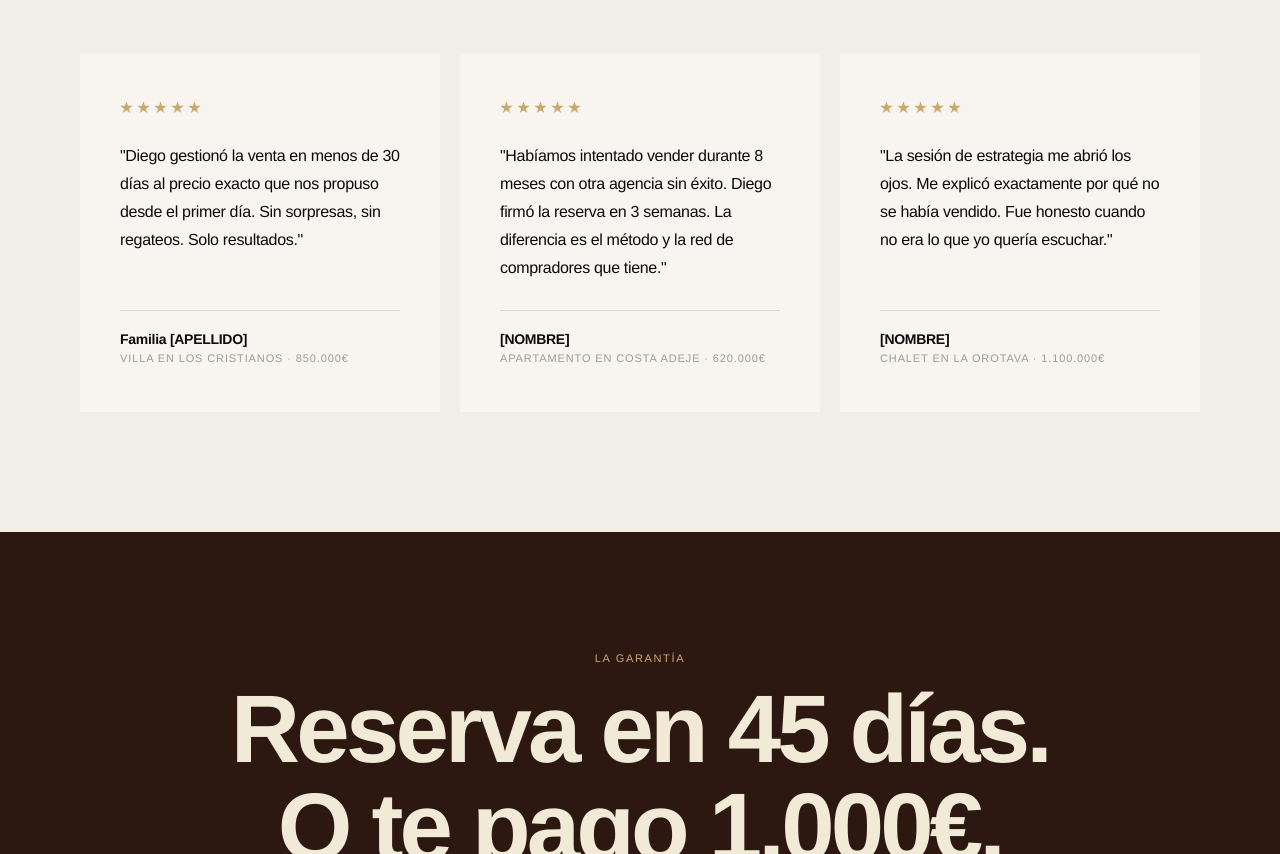
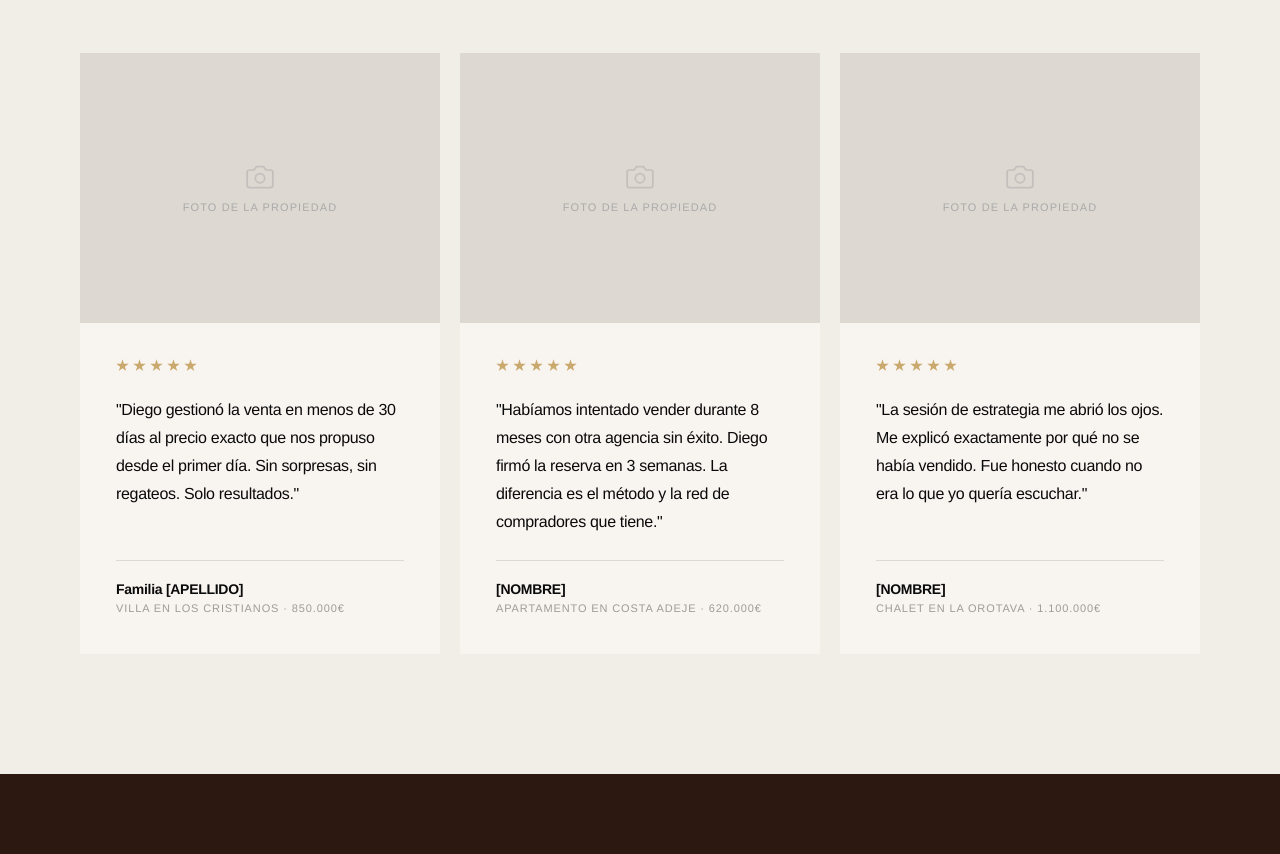
Before and after one commit to diegosanchezrealestate/diego-dashboard, a website: page landing.html in a window 1280 px wide. Shown: the part 3566-4420 px from the top of the page. Drawn offline with Linux system fonts and the light colour scheme.

Commit message:
Add property photo slot to testimonial cards
Co-Authored-By: Claude Sonnet 4.6 <noreply@anthropic.com>

```diff
--- a/landing.html
+++ b/landing.html
@@ -475,12 +475,51 @@
     }
     .testi-card {
       background: var(--white);
-      padding: 48px 40px;
+      padding: 0;
       display: flex;
       flex-direction: column;
-      gap: 28px;
+      gap: 0;
+      overflow: hidden;
       transition: transform 0.4s cubic-bezier(0.34, 1.56, 0.64, 1),
                   box-shadow 0.4s;
+    }
+    .testi-img {
+      width: 100%;
+      aspect-ratio: 4 / 3;
+      background: var(--grey-mid);
+      overflow: hidden;
+      flex-shrink: 0;
+      position: relative;
+    }
+    .testi-img img {
+      width: 100%;
+      height: 100%;
+      object-fit: cover;
+      display: block;
+    }
+    .testi-img-ph {
+      position: absolute;
+      inset: 0;
+      display: flex;
+      flex-direction: column;
+      align-items: center;
+      justify-content: center;
+      gap: 10px;
+      color: #aaa;
+    }
+    .testi-img-ph svg { opacity: 0.5; }
+    .testi-img-ph span {
+      font-size: 11px;
+      letter-spacing: 0.1em;
+      text-transform: uppercase;
+      font-weight: 400;
+    }
+    .testi-body {
+      padding: 36px 36px 40px;
+      display: flex;
+      flex-direction: column;
+      gap: 24px;
+      flex: 1;
     }
     .testi-card:hover {
       transform: translateY(-8px);
@@ -954,6 +993,14 @@
     <h2 class="section-title" data-reveal data-d="1">Lo que dicen<br>los propietarios</h2>
     <div class="testi-grid">
       <div class="testi-card" data-reveal>
+        <div class="testi-img">
+          <!-- Sustituir por: <img src="foto-propiedad-1.jpg" alt="Villa en Los Cristianos"> -->
+          <div class="testi-img-ph">
+            <svg width="28" height="28" viewBox="0 0 24 24" fill="none" stroke="currentColor" stroke-width="1.5"><path d="M23 19a2 2 0 0 1-2 2H3a2 2 0 0 1-2-2V8a2 2 0 0 1 2-2h4l2-3h6l2 3h4a2 2 0 0 1 2 2z"/><circle cx="12" cy="13" r="4"/></svg>
+            <span>Foto de la propiedad</span>
+          </div>
+        </div>
+        <div class="testi-body">
           <div class="testi-stars">
             <div class="testi-star"></div><div class="testi-star"></div>
             <div class="testi-star"></div><div class="testi-star"></div>
@@ -965,7 +1012,16 @@
             <div class="testi-detail">Villa en Los Cristianos · 850.000€</div>
           </div>
         </div>
+      </div>
       <div class="testi-card" data-reveal data-d="1">
+        <div class="testi-img">
+          <!-- Sustituir por: <img src="foto-propiedad-2.jpg" alt="Apartamento en Costa Adeje"> -->
+          <div class="testi-img-ph">
+            <svg width="28" height="28" viewBox="0 0 24 24" fill="none" stroke="currentColor" stroke-width="1.5"><path d="M23 19a2 2 0 0 1-2 2H3a2 2 0 0 1-2-2V8a2 2 0 0 1 2-2h4l2-3h6l2 3h4a2 2 0 0 1 2 2z"/><circle cx="12" cy="13" r="4"/></svg>
+            <span>Foto de la propiedad</span>
+          </div>
+        </div>
+        <div class="testi-body">
           <div class="testi-stars">
             <div class="testi-star"></div><div class="testi-star"></div>
             <div class="testi-star"></div><div class="testi-star"></div>
@@ -977,7 +1033,16 @@
             <div class="testi-detail">Apartamento en Costa Adeje · 620.000€</div>
           </div>
         </div>
+      </div>
       <div class="testi-card" data-reveal data-d="2">
+        <div class="testi-img">
+          <!-- Sustituir por: <img src="foto-propiedad-3.jpg" alt="Chalet en La Orotava"> -->
+          <div class="testi-img-ph">
+            <svg width="28" height="28" viewBox="0 0 24 24" fill="none" stroke="currentColor" stroke-width="1.5"><path d="M23 19a2 2 0 0 1-2 2H3a2 2 0 0 1-2-2V8a2 2 0 0 1 2-2h4l2-3h6l2 3h4a2 2 0 0 1 2 2z"/><circle cx="12" cy="13" r="4"/></svg>
+            <span>Foto de la propiedad</span>
+          </div>
+        </div>
+        <div class="testi-body">
           <div class="testi-stars">
             <div class="testi-star"></div><div class="testi-star"></div>
             <div class="testi-star"></div><div class="testi-star"></div>
@@ -987,6 +1052,7 @@
           <div class="testi-author">
             <div class="testi-name">[NOMBRE]</div>
             <div class="testi-detail">Chalet en La Orotava · 1.100.000€</div>
+          </div>
         </div>
       </div>
     </div>
```
Lines whose indentation alone changed are shown as unchanged.
